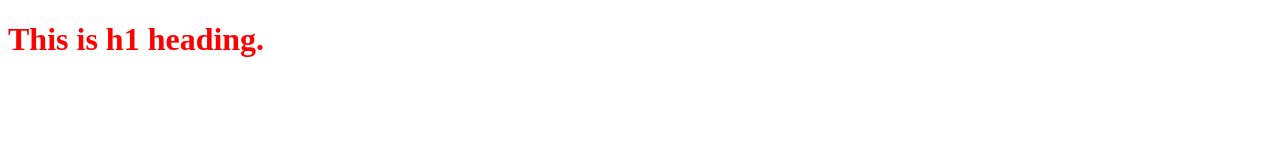
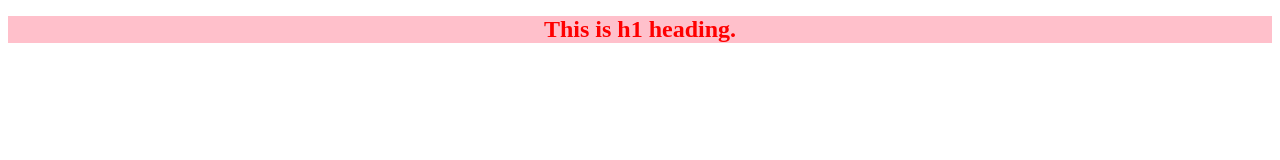
Before and after one commit to Deepukumar12/localRepo, a plain HTML site: page index.html in a window 1280 px wide. Drawn offline with Linux system fonts and the light colour scheme.

Commit message:
add font-size and text-align

```diff
--- a/style.css
+++ b/style.css
@@ -1,7 +1,9 @@
 h1{
     color: red;
-<<<<<<< HEAD
-=======
+/* <<<<<<< HEAD */
+/* ======= */
     background-color: pink;
->>>>>>> 83a2abefb661cd11e5330d573ad110bd0ff28337
+/* >>>>>>> 83a2abefb661cd11e5330d573ad110bd0ff28337 */
+    font-size: 24px;
+    text-align: center;
 }
```
